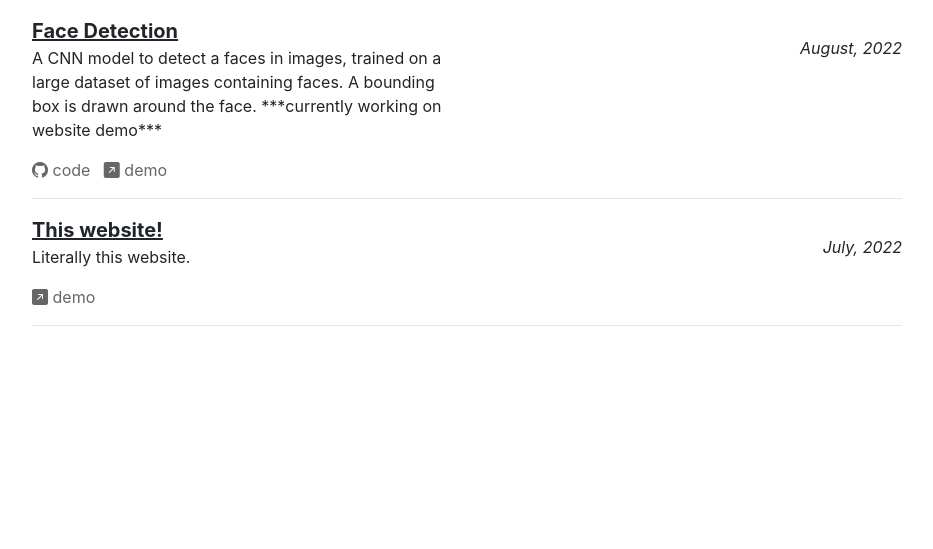
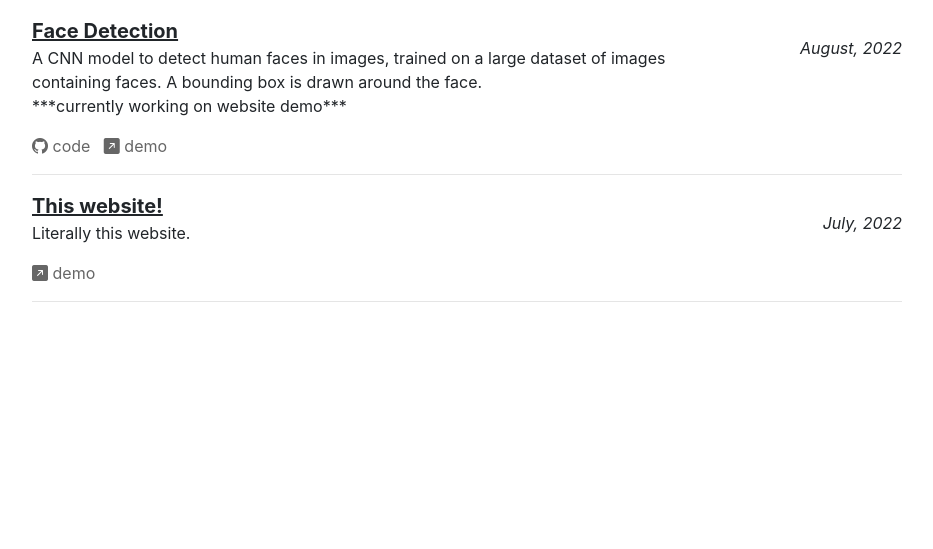
Before and after one commit to rcgreen99/website, a FastAPI app: page /work in a window 1280 px wide; the page is wider, and only the part inside the window is pictured. Shown: the part 107-656 px from the top of that part, without its empty margins (173-1106 px from the left). Run offline with FastAPI, Linux system fonts and the light colour scheme.

Commit message:
fix spacing in work.html

```diff
--- a/templates/work.html
+++ b/templates/work.html
@@ -42,20 +42,21 @@
                 <div class="container" id="blog-post">
                     <div class="row">
 
-                        <div class="col-md-6">
+                        <div class="col-md-9">
                             <a href="#" id="blog-link">
                                 Face Detection
                             </a>
                             <p>
-                                A CNN model to detect a faces in images, trained on a large dataset of images containing faces.
+                                A CNN model to detect human faces in images, trained on a large dataset of images containing faces.
                                 A bounding box is drawn around the face.
+                                <br>
                                 ***currently working on website demo***
                             </p>
                             <a class="bi-github" href="#"> code</a>
                             &nbsp;
                             <a class="bi bi-arrow-up-right-square-fill" href="#"> demo</a>
                         </div>
-                        <div class="col-md-6" id="date" style="text-align: right">
+                        <div class="col-md-3" id="date" style="text-align: right">
                             <i>
                                 August, 2022
                             </i>
@@ -69,7 +70,7 @@
                 <div class="container" id="blog-post">
                     <div class="row">
 
-                        <div class="col-md-6">
+                        <div class="col-md-9">
                             <a href="#" id="blog-link">
                                 This website!
                             </a>
@@ -78,7 +79,7 @@
                             </p>
                             <a class="bi bi-arrow-up-right-square-fill" href="/"> demo</a>
                         </div>
-                        <div class="col-md-6" id="date" style="text-align: right">
+                        <div class="col-md-3" id="date" style="text-align: right">
                             <i>
                                 July, 2022
                             </i>
```
